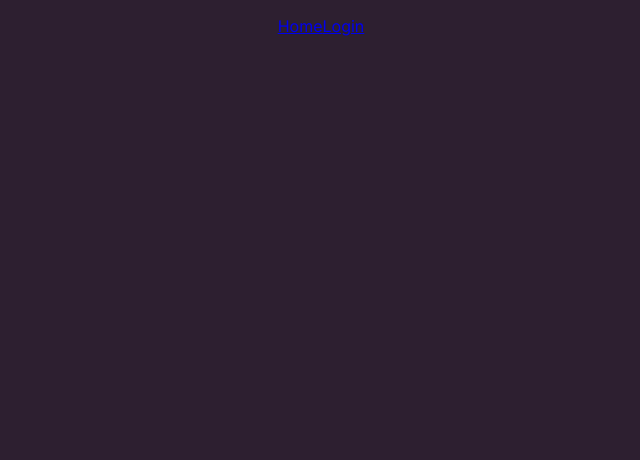
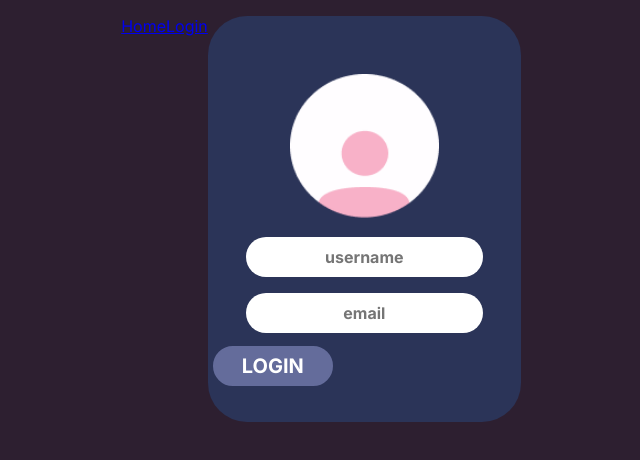
Before and after one commit to Merged-project/React-Merged, a React (Create React App) app: page /login in a window 1280 px wide. Shown: the top 460 px of the page, without its empty margins (319-959 px from the left). Built offline with nearby package versions, Linux system fonts and the light colour scheme; the HTML template or start-up script is replaced by a standard one.

Commit message:
printed login component in login view

```diff
--- a/src/App.js
+++ b/src/App.js
@@ -17,8 +17,8 @@ function App() {
       </header>
 
       <Routes>
-          <Route exact path="/" component={ Home } />
-          <Route exact path="/login" component={ Login } />
+          <Route exact path="/" element={ <Home/> } />
+          <Route exact path="/login" element={ <Login />} />
 
         </Routes>
 
--- a/src/views/login.jsx
+++ b/src/views/login.jsx
@@ -4,6 +4,7 @@ import FormContainer from '../components/FormContainer.jsx';
 function Login (){
     return(
         <FormContainer/>
+
     );
 }
 
```
